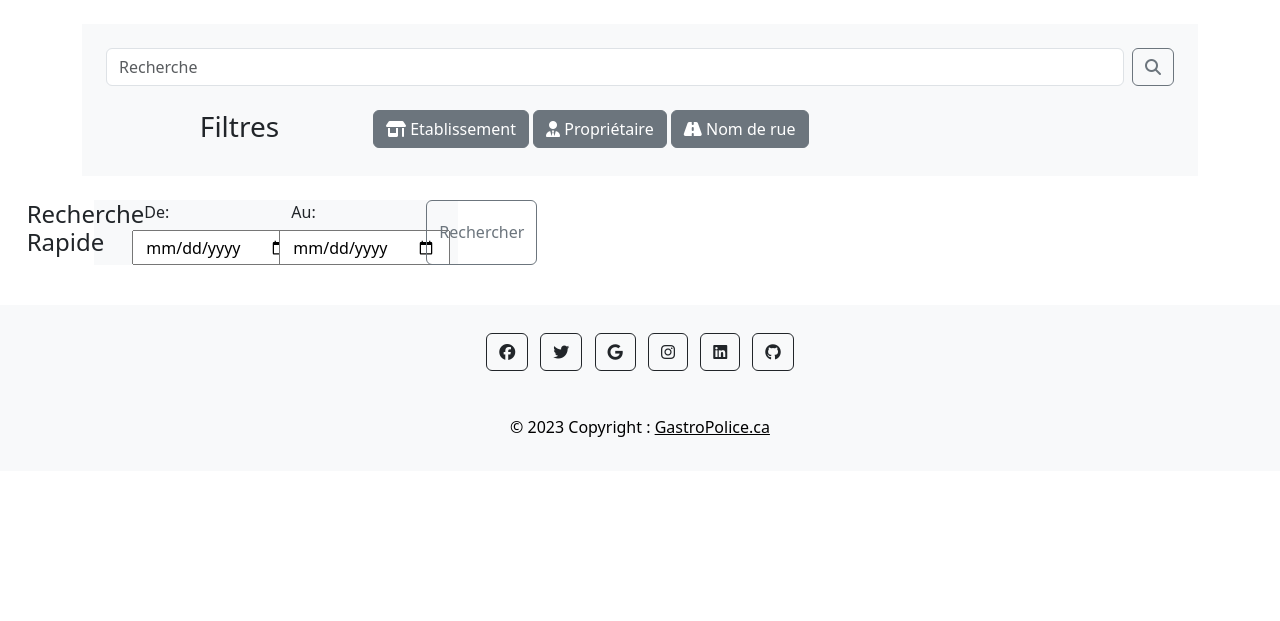
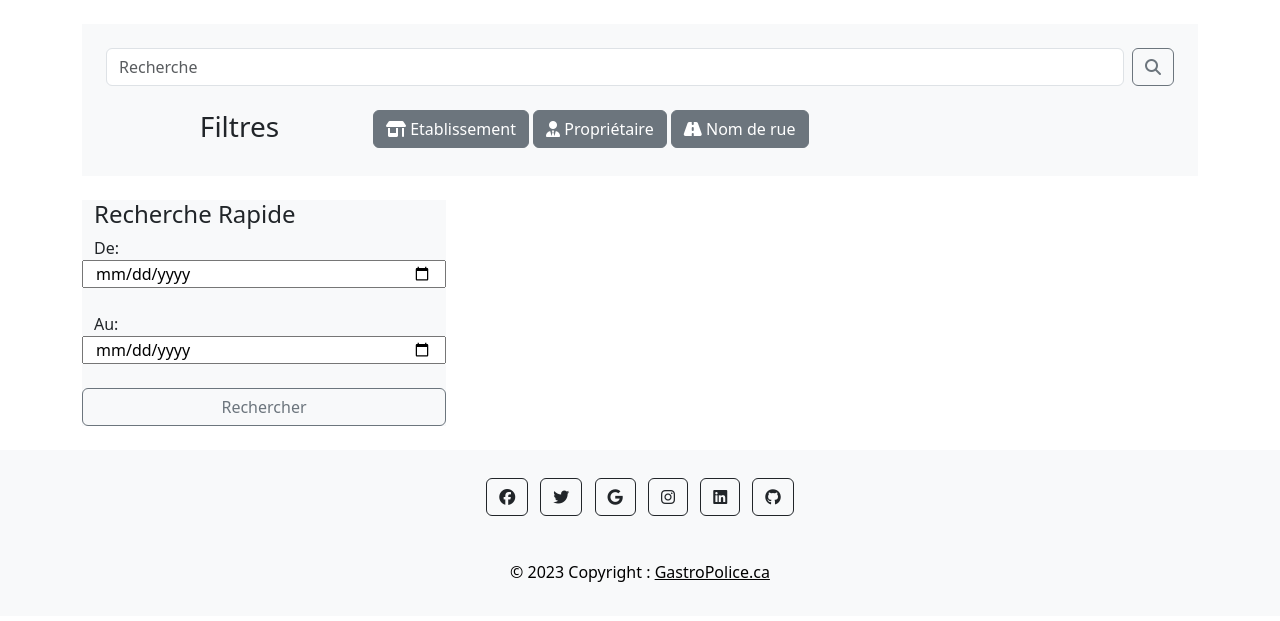
Before and after one commit to goueyeya/cours_canada, a Flask app: page / in a window 1280 px wide. Shown: the part 56-677 px from the top of the page. Run offline with Flask 2, Linux system fonts and the light colour scheme; some libraries are stand-ins or nearby versions.

Commit message:
a5 modif

```diff
--- a/inf5190/TP/Projet_session/templates/index.html
+++ b/inf5190/TP/Projet_session/templates/index.html
@@ -2,7 +2,7 @@
 {% block title %}GastroPoliceMTL.ca{% endblock %}
 {% block content %}
   <br>
-  <main class="container ">
+  <main class="container">
     <div class="container-fluid bg-body-tertiary">
       <!--search bar!-->
       <br>
@@ -35,17 +35,17 @@
 
     <br>
     <!-- Recherche Rapide Date -->
-    <div class="container-fluid ">
-      <div class="col-md-4 blog-sidebar bg-body-tertiary d-flex justify-content-center">
+    <div class="container row">
+      <div class="col-md-4 blog-sidebar bg-body-tertiary">
         <h4>Recherche Rapide</h4>
         <div class="row">
           <label for="date_debut">De:</label>
-          <input type="date" id="date_debut">
+          <input type="date" id="date_debut" size="20px">
         </div>
         <br>
         <div class="row">
           <label for="date_fin">Au:</label>
-          <input type="date" id="date_fin">
+          <input type="date" id="date_fin" size="20px">
         </div>
         <br>
         <div class="row">
@@ -54,7 +54,7 @@
       </div>
       <div class="col-md-8 blog-main d-flex justify-content-center">
         <p id="error_table"></p>
-        <table class="table table-dark table-striped" id="table_contrevenant">
+        <table class="table table-info" id="table_contrevenant">
         </table>
       </div>
     </div>
```
Also changed, not shown: inf5190/TP/Projet_session/static/js/script.js (+32 -17 lines), 2 other files.
